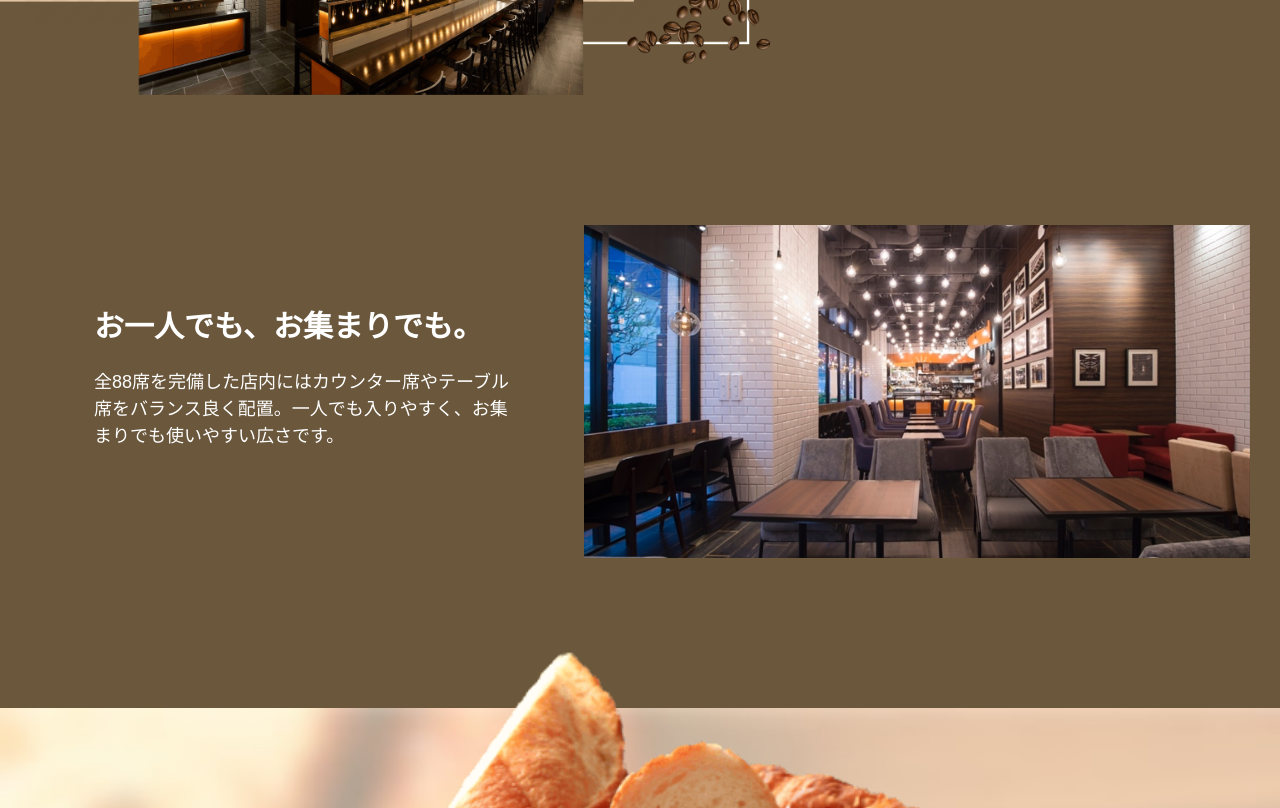
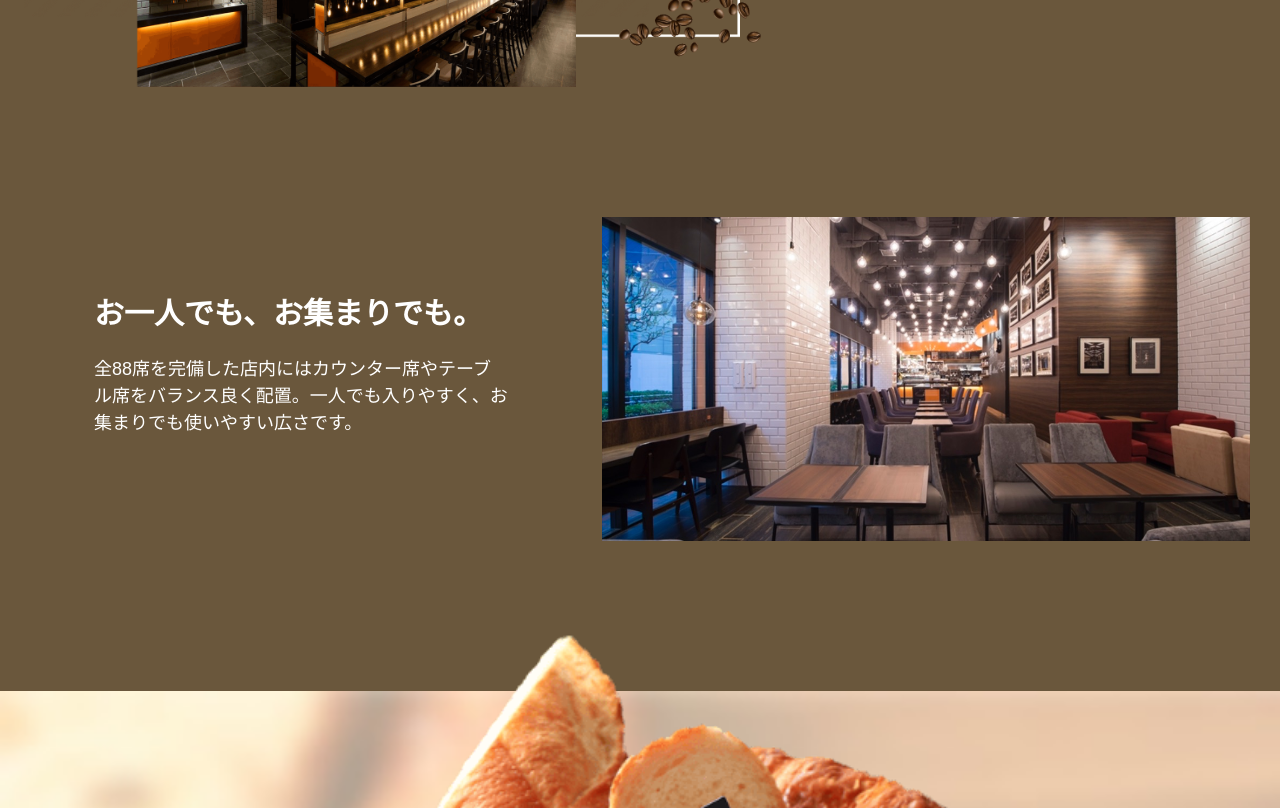
Before and after one commit to milly-o/Cafe_website, a website: page index.html in a window 1280 px wide. Shown: the part 3720-4528 px from the top of the page. Drawn offline with nearby package versions, Linux system fonts and the light colour scheme.

Commit message:
修正２

```diff
--- a/sass/page.scss
+++ b/sass/page.scss
@@ -325,6 +325,7 @@
 			order: 2;
 			margin-top: 30px;
 			margin-bottom: 30px;
+			margin: 15px;
 			@include lg {
 				margin-top: 80px;
 				margin-bottom: 50px;
@@ -336,7 +337,7 @@
 		.about-text{
 			display: flex;
 			align-items: center;
-			padding: 0 15%;
+			margin: 0 15px;
 			@include lg{
 				width: 70%;
 				padding: 0 5%;
```
Also changed, not shown: css/page.css.
